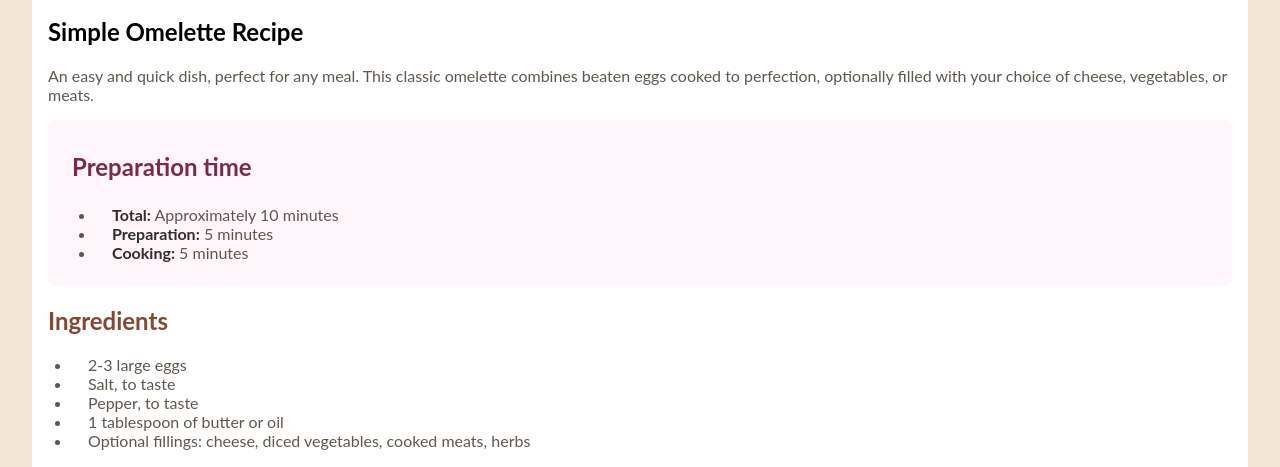
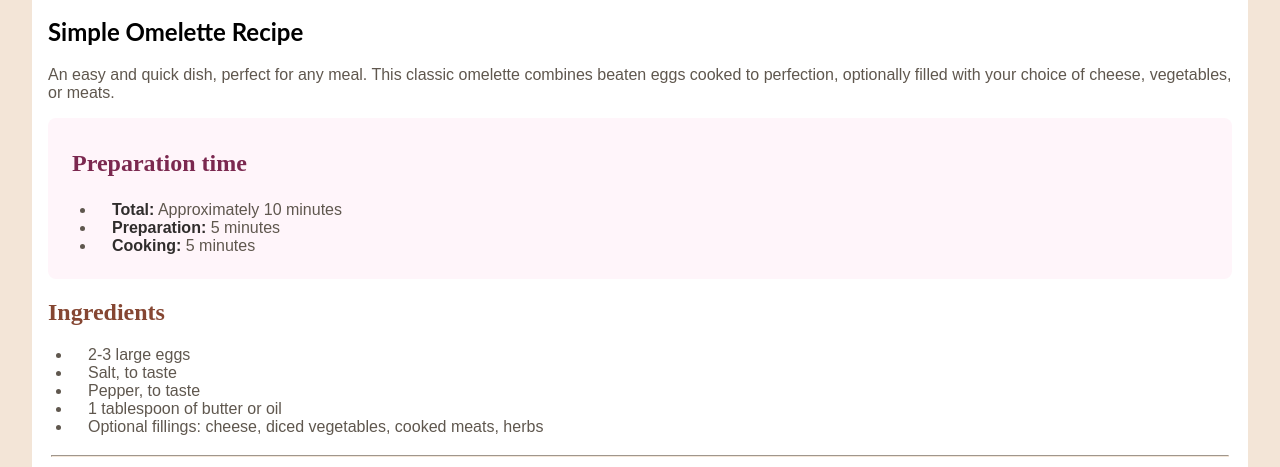
Before and after one commit to Icey-4/Omelette, a plain HTML site: page index.html in a window 1280 px wide. Shown: the part 330-797 px from the top of the page. Drawn offline with Linux system fonts and the light colour scheme.

Commit message:
Update style.css

```diff
--- a/style.css
+++ b/style.css
@@ -27,6 +27,7 @@ section {
 }
 
 .PurpleTitle {
+  font-family: "Young Serif", serif;
   color: hsl(332, 51%, 32%);
   font-weight: bold;
   font-size: 1.5rem;
@@ -50,6 +51,7 @@ section {
  }
 
 p {
+  font-family: "Outfit", sans-serif;
   font-size: 1rem;
   padding-left: 1rem;
 	padding-right: 1rem;
@@ -57,6 +59,7 @@ p {
 }
 
 h2 {
+	font-family: "Young Serif", serif;
   color: hsl(14, 45%, 36%);
   padding-left: 1rem;
 	padding-right: 1rem;
@@ -72,6 +75,7 @@ b{
 }
 
 li {
+	font-family: "Outfit", sans-serif;
   font-size: 1rem;
   padding-left: 1rem;
 	padding-right: 1rem;
```
